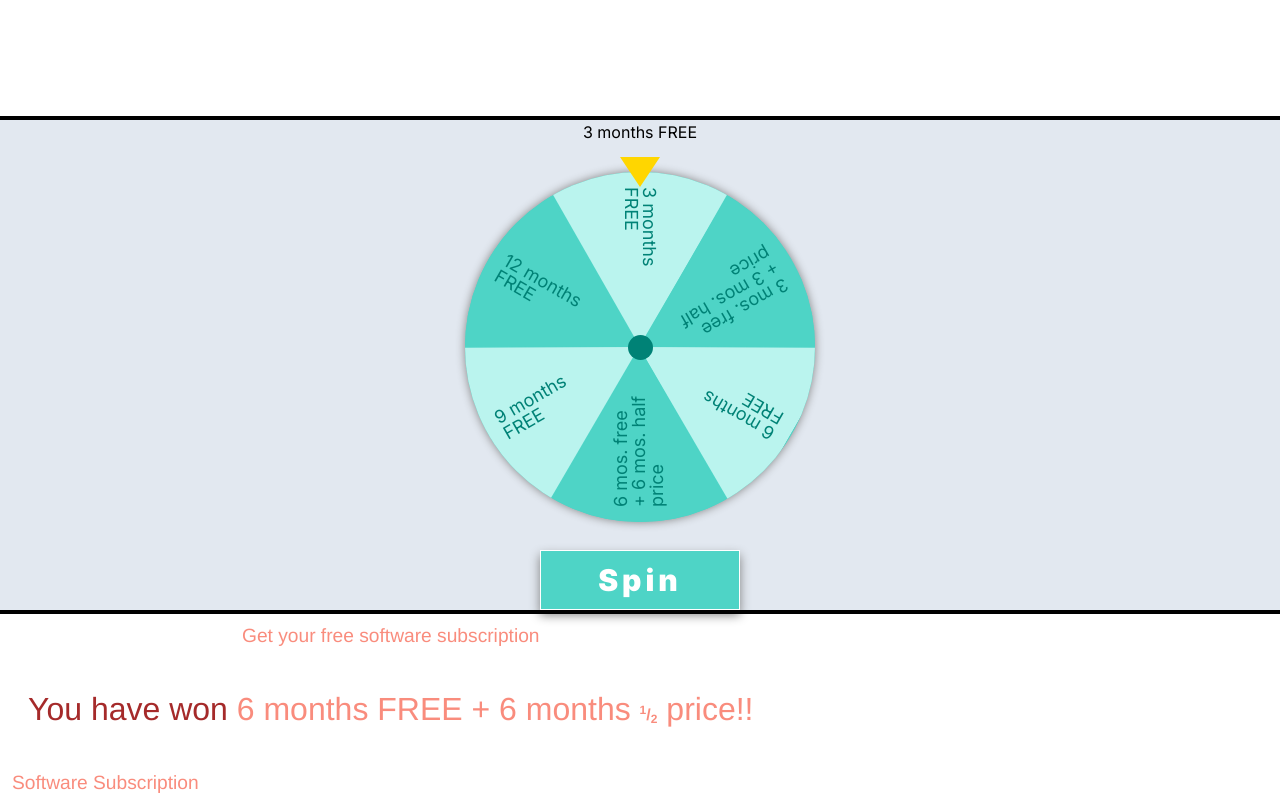
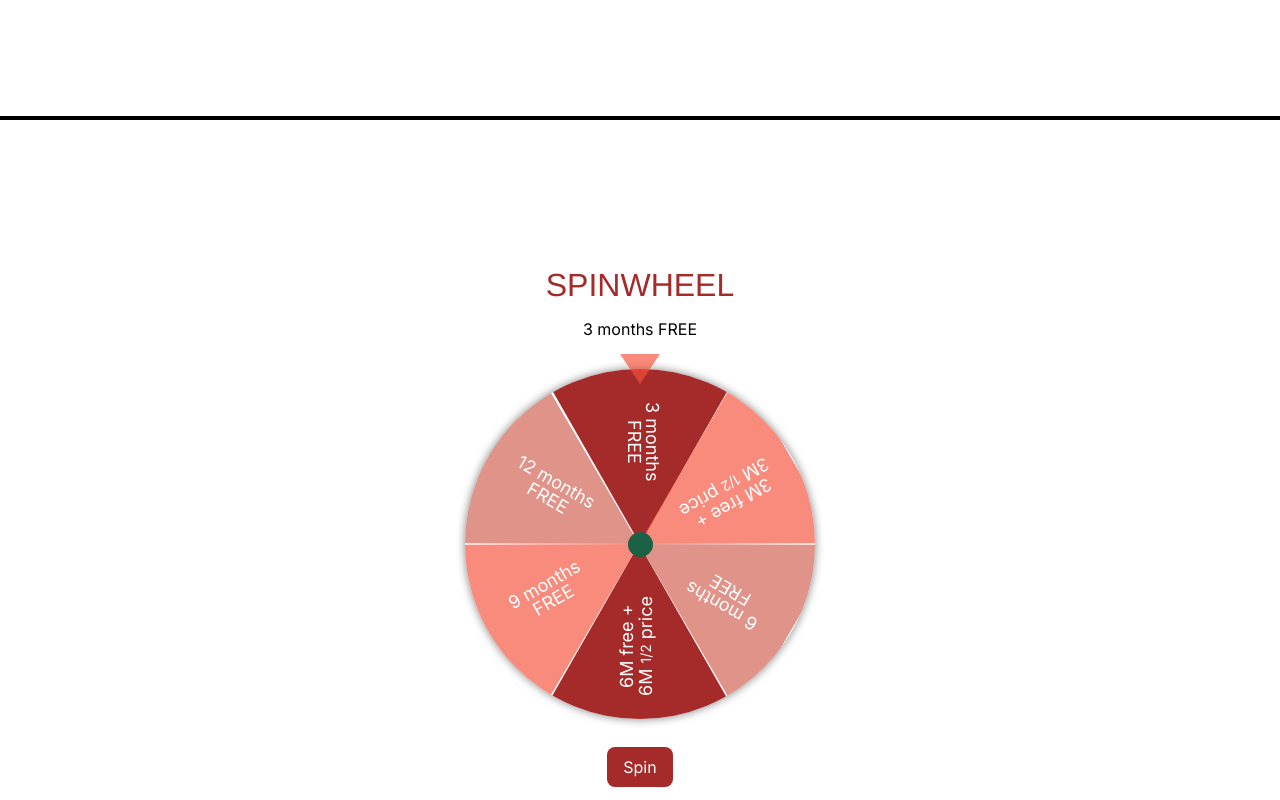
Before and after one commit to nacermanuel/proactiv-marketing, a Next.js app: page / in a window 1280 px wide. Shown: the part 700-1500 px from the top of the page. Built offline with nearby package versions, Linux system fonts and the light colour scheme.

Commit message:
spinningwheel style

```diff
--- a/app/components/Spinning/Spinning.css
+++ b/app/components/Spinning/Spinning.css
@@ -1,7 +1,7 @@
 .containerCSS {
     height: 350px;
     width: 350px;
-    background: #4ed4c6;
+
     position: relative;
     border-radius: 50%;
     overflow: hidden;
@@ -23,39 +23,39 @@
     font-size: 18px;
 
     font-weight: 400;
-    color: #008276;
+    color: #ffffff;
     writing-mode: vertical-rl;
     padding-top: 15px;
     line-height: 1;
 }
 
 .containerONE {
-    background: #baf4ee;
+    background: var(--color-primary);
     left: 50%;
 }
 
 .containerTWO {
-    background: #4ed4c6;
+    background: var(--color-secondary);
     transform: rotate(60deg);
 }
 
 .containerTHREE {
-    background: #baf4ee;
+    background: var(--color-thrid);
     transform: rotate(120deg);
 }
 
 .containerFOUR {
-    background: #4ed4c6;
+    background: var(--color-primary);
     transform: rotate(180deg);
 }
 
 .containerFIVE {
-    background: #baf4ee;
+    background: var(--color-secondary);
     transform: rotate(240deg);
 }
 
 .containerSIX {
-    background: #4ed4c6;
+    background: var(--color-thrid);
     transform: rotate(300deg);
 }
 
@@ -64,10 +64,10 @@
     width: 25px;
     border-radius: 50%;
     position: absolute;
-    background: #008276;
+    background: #1b6146;
 }
 
-#spin {
+/* #spin {
     height: 60px;
     width: 200px;
     background: #4ed4c6;
@@ -79,7 +79,7 @@
     cursor: pointer;
     box-shadow: 0 5px 10px gray;
     transition: 0.2s all;
-}
+} */
 
 #spin:hover {
     box-shadow: none;
@@ -88,7 +88,7 @@
 .stoper {
     height: 30px;
     width: 40px;
-    background: #ffd600;
+    background: var(--color-secondary);
     position: absolute;
     clip-path: polygon(100% 0, 50% 100%, 0 0);
     margin-top: -350px;
--- a/app/components/Spinning/Spinning.js
+++ /dev/null
@@ -1,60 +0,0 @@
-'use client'
-import React, { useEffect, useState } from 'react'
-import './Spinning.css'
-
-
-export const Spinning = () => {
-  const [deg, setDeg] = useState(0)
-  const [calc, setCalc] =useState(0)
-  const [prize, setPrize] = useState('')
-
-  const handleSpin = () => {
-    setDeg(Math.ceil(Math.random() * 100000))
-  }
-
-  useEffect(()=>{
-    setCalc(deg%360)
-  },[deg])
-
-  useEffect(()=>{
-
-    if (calc >= 0 && calc <= 29) {
-      setPrize("3 months FREE");
-    } else if (calc >= 30 && calc <= 89) {
-      setPrize("12 months FREE");
-    } else if (calc >= 90 && calc <= 149) {
-      setPrize("9 months FREE");
-    } else if (calc >= 150 && calc <= 209) {
-      setPrize("6 months FREE + 6 months half price");
-    } else if (calc >= 210 && calc <= 269) {
-      setPrize("6 months FREE");
-    } else if (calc >= 270 && calc <= 329) {
-      setPrize("3 months FREE + 3 months half price");
-    } else if (calc >= 330 && calc <= 359) {
-      setPrize("3 months FREE");
-    }
-
-
-  },[calc])
-
-  return (
-    <div id='containerSpinner' className='h-auto w-full bg-slate-200 flex flex-col justify-center items-center'>
-      <p>{prize}</p>
-      <div className='flex justify-center max-w-[95%] items-center my-7 px-2'>
-        <div class="containerCSS" style={{transform: `rotate(${deg}deg)`}}>
-          <div class="containerDIV containerONE">3 months<br/>FREE</div>
-          <div class="containerDIV containerTWO">3 mos. free<br/>+ 3 mos. half<br/>price</div>
-          <div class="containerDIV containerTHREE">6 months<br/>FREE</div>
-          <div class="containerDIV containerFOUR">6 mos. free<br/>+ 6 mos. half<br/>price</div>
-          <div class="containerDIV containerFIVE">9 months<br/>FREE</div>
-          <div class="containerDIV containerSIX">12 months<br/>FREE</div>
-        </div>
-        <span class="mid"></span>
-        <div class="stoper"></div>
-      </div>
-      <button id="spin" onClick={handleSpin}>Spin</button>
-    </div>
-
-
-  )
-}
--- /dev/null
+++ b/app/components/Spinning/Spinning.jsx
@@ -0,0 +1,64 @@
+'use client'
+import React, { useEffect, useState } from 'react'
+import './Spinning.css'
+
+
+export const Spinning = () => {
+  const [deg, setDeg] = useState(0)
+  const [calc, setCalc] =useState(0)
+  const [prize, setPrize] = useState('')
+
+  const handleSpin = () => {
+    setDeg(Math.ceil(Math.random() * 100000))
+  }
+
+  useEffect(()=>{
+    setCalc(deg%360)
+  },[deg])
+
+  useEffect(()=>{
+
+    if (calc >= 0 && calc <= 29) {
+      setPrize("3 months FREE");
+    } else if (calc >= 30 && calc <= 89) {
+      setPrize("12 months FREE");
+    } else if (calc >= 90 && calc <= 149) {
+      setPrize("9 months FREE");
+    } else if (calc >= 150 && calc <= 209) {
+      setPrize("6 months FREE + 6 months half price");
+    } else if (calc >= 210 && calc <= 269) {
+      setPrize("6 months FREE");
+    } else if (calc >= 270 && calc <= 329) {
+      setPrize("3 months FREE + 3 months half price");
+    } else if (calc >= 330 && calc <= 359) {
+      setPrize("3 months FREE");
+    }
+
+
+  },[calc])
+
+  return (
+
+    <div className="flex flex-col justify-center items-center w-full min-h-screen">
+      <p className="fontTitle">SPINWHEEL</p>
+      <div id='containerSpinner' className='h-auto w-[95%] flex flex-col justify-center items-center'>
+        <p>{prize}</p>
+        <div className='flex justify-center items-center my-7 px-2 transform scale-100'>
+          <div class="containerCSS" style={{transform: `rotate(${deg}deg)`}}>
+            <div class="containerDIV containerONE"><div className='text-center w-[42px] h-[115px]'> 3 months FREE</div></div>
+            <div class="containerDIV containerTWO"><div className='text-center w-[42px] h-[115px]'> 3M free + 3M <p className='text-sm inline'>1/2</p> price </div></div>
+            <div class="containerDIV containerTHREE"><div className='text-center w-[42px] h-[115px]'>6 months FREE</div></div>
+            <div class="containerDIV containerFOUR"><div className='text-center w-[42px] h-[115px]'>6M free + 6M <p className='text-sm inline'>1/2</p>  price</div></div>
+            <div class="containerDIV containerFIVE"><div className='text-center w-[42px] h-[115px]'>9 months FREE</div></div>
+            <div class="containerDIV containerSIX"><div className='text-center w-[42px] h-[115px]'>12 months FREE</div></div>
+          </div>
+          <span class="mid"></span>
+          <div class="stoper"></div>
+        </div>
+      </div>
+      <button className='buttonsMain' onClick={handleSpin} >Spin</button>
+
+    </div>
+
+  )
+}
--- a/app/page.jsx
+++ b/app/page.jsx
@@ -1,5 +1,5 @@
 import ClaimGiftForm from "./components/ClaimGiftForm";
-import { Spinning } from "./components/Spinning/Spinning";
+import { Spinning } from "./components/Spinning/Spinning.jsx";
 import CardsForm from "./components/CardsForm";
 import ArtworkDelivery from "./components/ArtworkDelivery";
 import SoftwareSubscription from "./components/SoftwareSubscription.jsx";
```
